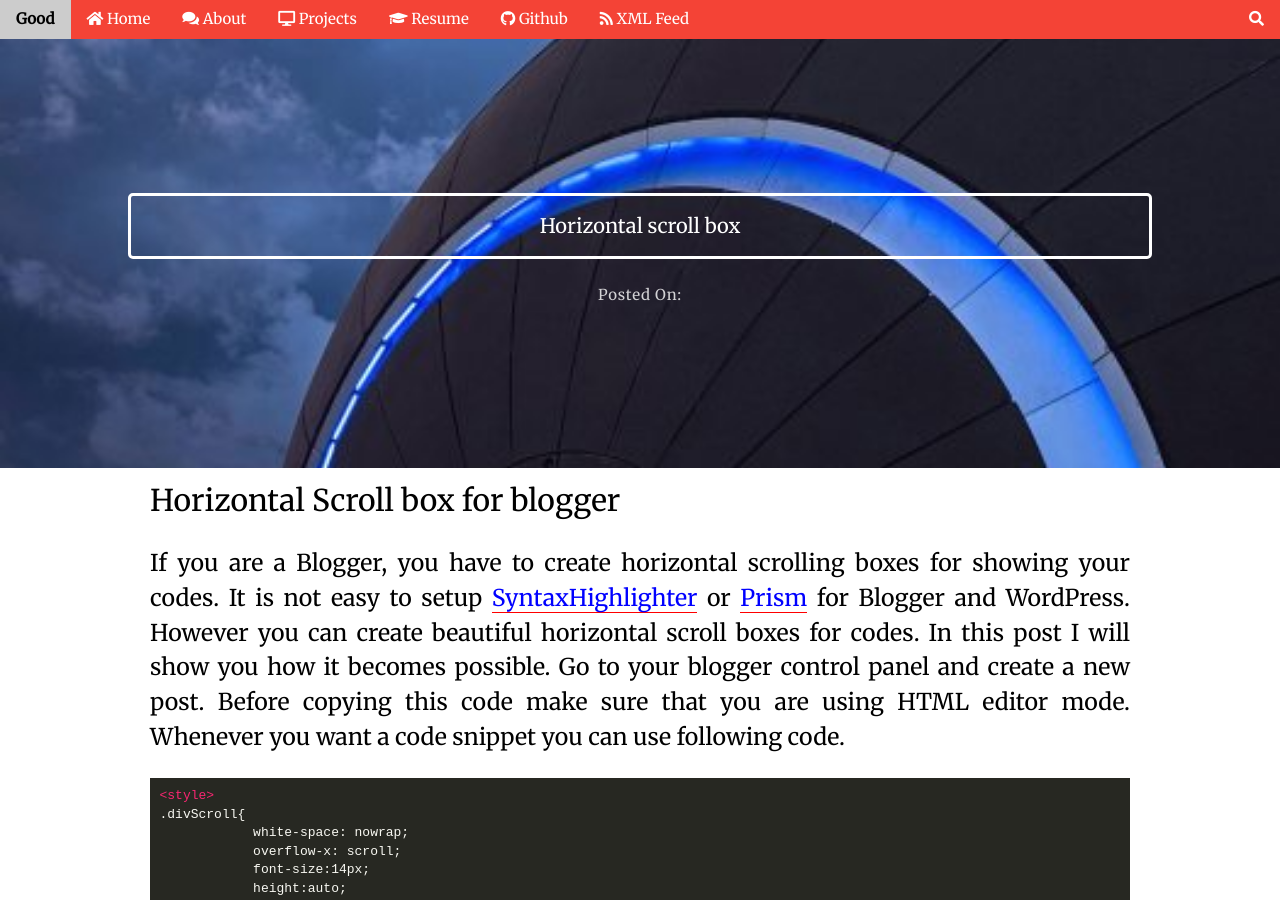
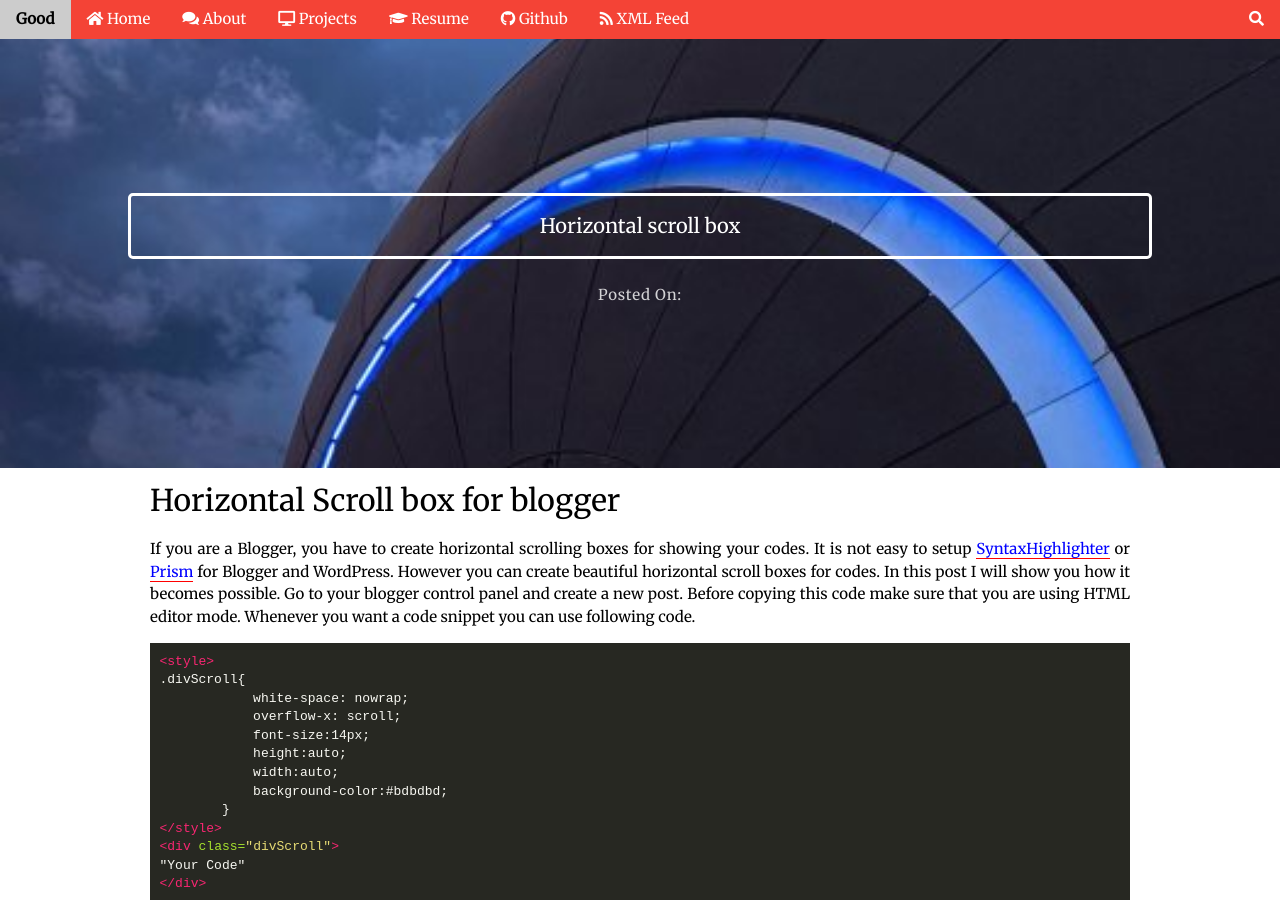
Before and after one commit to chipprogrammers/Good, a Jekyll site: the page built from _posts/2017-06-17-horizontal-scroll-box.md, in a window 1280 px wide and 900 px high. Built offline with Jekyll 4.4.1, drawn with Linux system fonts in a browser that asks for light colours; comment, search, counter and statistics services are not loaded.

Commit message:
Update post.html

```diff
--- a/_layouts/post.html
+++ b/_layouts/post.html
@@ -10,7 +10,7 @@
 {% include navbar.html %}
 {% include parallax.html %}
 <div class="content-wrapper">
-    <div class="content w3-container myFont">
+    <div class="content w3-container">
 <div class="w3-content">
 <article id="artLink">
     {{ content }}
```
